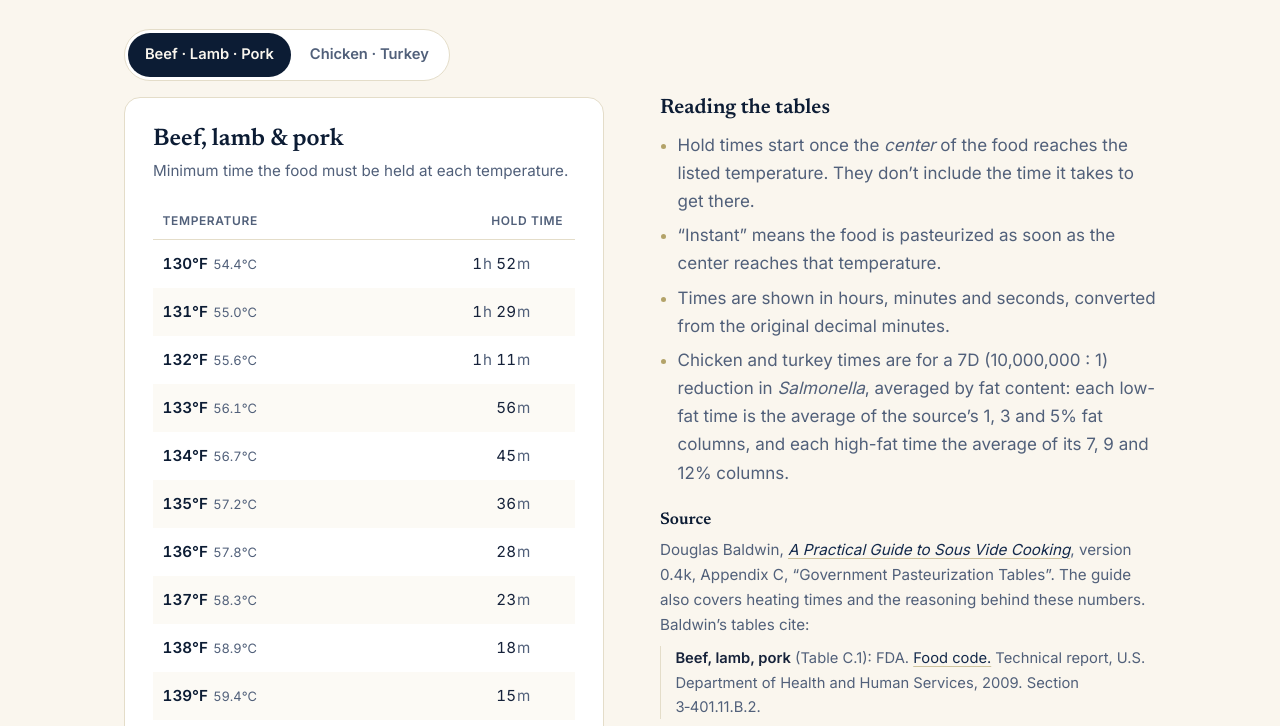
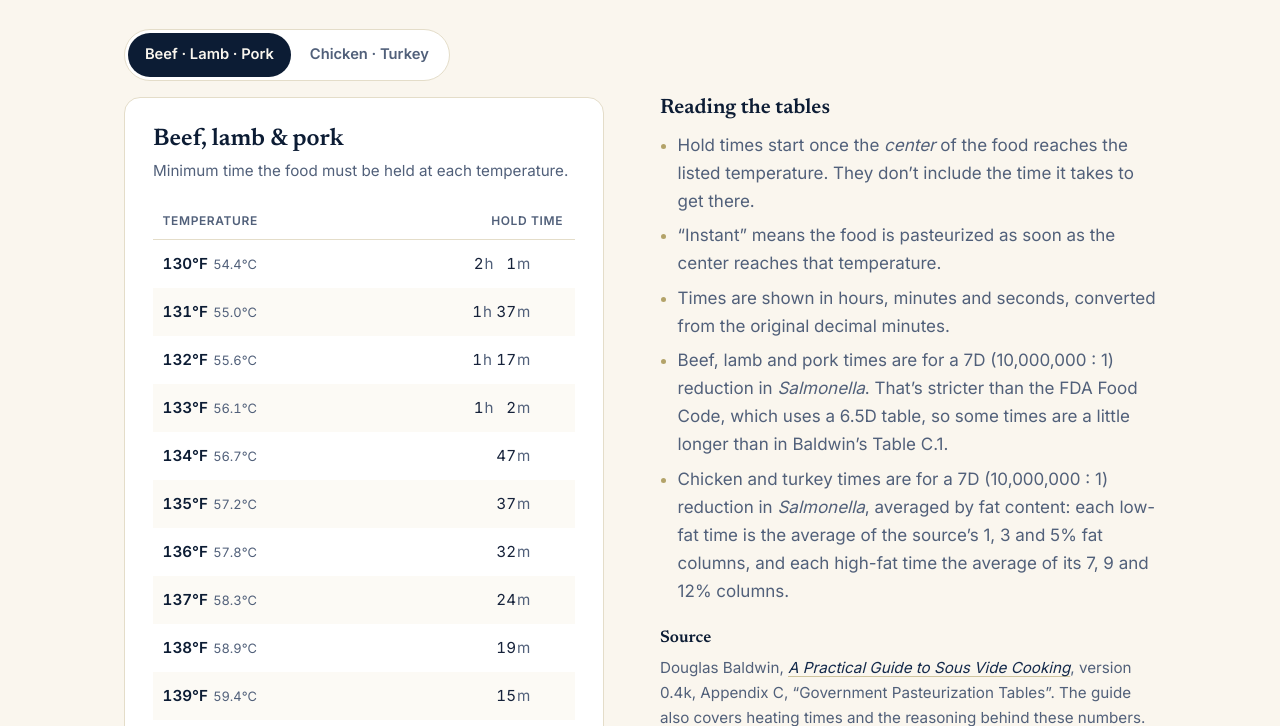
Before and after one commit to lakhani1118/lakhani1118.github.io, a plain HTML site: page pasteurization-tables.html in a window 1280 px wide. Shown: the part 213-939 px from the top of the page. Drawn offline with Linux system fonts and the light colour scheme.

Commit message:
Update sourcing

```diff
--- a/assets/js/pasteurization.js
+++ b/assets/js/pasteurization.js
@@ -5,13 +5,13 @@
 
   // ---------- Data ----------
 
-  // Table C.1: [°F, seconds]
+  // FSIS Notice 16-05, Attachment 1, 7-log10 column: [°F, seconds]
   var meat = [
-    [130, 112*60], [131, 89*60], [132, 71*60], [133, 56*60], [134, 45*60], [135, 36*60],
-    [136, 28*60], [137, 23*60], [138, 18*60], [139, 15*60], [140, 12*60], [141, 9*60],
-    [142, 8*60], [143, 6*60], [144, 5*60], [145, 4*60], [146, 169], [147, 134],
-    [148, 107], [149, 85], [150, 67], [151, 54], [152, 43], [153, 34], [154, 27],
-    [155, 22], [156, 17], [157, 14], [158, 0]
+    [130, 121*60], [131, 97*60], [132, 77*60], [133, 62*60], [134, 47*60], [135, 37*60],
+    [136, 32*60], [137, 24*60], [138, 19*60], [139, 15*60], [140, 12*60], [141, 10*60],
+    [142, 8*60], [143, 6*60], [144, 5*60], [145, 4*60], [146, 182], [147, 144],
+    [148, 115], [149, 91], [150, 72], [151, 58], [152, 46], [153, 37], [154, 29],
+    [155, 23], [156, 19], [157, 15], [158, 0]
   ];
 
   // Table C.2: [°F, 1%, 3%, 5%, 7%, 9%, 12% fat], m = minutes, s = seconds
--- a/pasteurization-tables.html
+++ b/pasteurization-tables.html
@@ -110,13 +110,14 @@
 					<li>Hold times start once the <em>center</em> of the food reaches the listed temperature. They don&rsquo;t include the time it takes to get there.</li>
 					<li>&ldquo;Instant&rdquo; means the food is pasteurized as soon as the center reaches that temperature.</li>
 					<li>Times are shown in hours, minutes and seconds, converted from the original decimal minutes.</li>
+					<li>Beef, lamb and pork times are for a 7D (10,000,000&nbsp;:&nbsp;1) reduction in <em>Salmonella</em>. That&rsquo;s stricter than the FDA Food Code, which uses a 6.5D table, so some times are a little longer than in Baldwin&rsquo;s Table C.1.</li>
 					<li>Chicken and turkey times are for a 7D (10,000,000&nbsp;:&nbsp;1) reduction in <em>Salmonella</em>, averaged by fat content: each low-fat time is the average of the source&rsquo;s 1, 3 and 5% fat columns, and each high-fat time the average of its 7, 9 and 12% columns.</li>
 				</ul>
 				<h3>Source</h3>
-				<p class="cite">Douglas Baldwin, <a href="https://douglasbaldwin.com/sous-vide.html#Government_Pasteurization_Tables" target="_blank" rel="noopener"><i>A Practical Guide to Sous Vide Cooking</i></a>, version 0.4k, Appendix C, &ldquo;Government Pasteurization Tables&rdquo;. The guide also covers heating times and the reasoning behind these numbers. Baldwin&rsquo;s tables cite:</p>
+				<p class="cite">Douglas Baldwin, <a href="https://douglasbaldwin.com/sous-vide.html#Government_Pasteurization_Tables" target="_blank" rel="noopener"><i>A Practical Guide to Sous Vide Cooking</i></a>, version 0.4k, Appendix C, &ldquo;Government Pasteurization Tables&rdquo;. The guide also covers heating times and the reasoning behind these numbers. The times on this page come from:</p>
 				<ul class="refs">
-					<li><span class="ref-for">Beef, lamb, pork</span> (Table C.1): FDA. <a href="http://www.fda.gov/Food/FoodSafety/RetailFoodProtection/FoodCode/FoodCode2009/default.htm" target="_blank" rel="noopener">Food code.</a> Technical report, U.S. Department of Health and Human Services, 2009. Section 3&#8209;401.11.B.2.</li>
-					<li><span class="ref-for">Chicken, turkey</span> (Table C.2): FSIS. <a href="http://www.fsis.usda.gov/OPPDE/rdad/FSISNotices/RTE_Poultry_Tables.pdf" target="_blank" rel="noopener">Time-temperature tables for cooking ready-to-eat poultry products.</a> Notice 16&#8209;05, Food Safety and Inspection Service, 2005.</li>
+					<li><span class="ref-for">Beef, lamb, pork</span>: FSIS. <a href="https://web.archive.org/web/20130221215907/http://www.fsis.usda.gov/OPPDE/rdad/FSISNotices/RTE_Poultry_Tables.pdf" target="_blank" rel="noopener">Time-temperature tables for cooking ready-to-eat poultry products.</a> Notice 16&#8209;05, Food Safety and Inspection Service, 2005. Attachment&nbsp;1, 7&#8209;log<sub>10</sub> column. Baldwin&rsquo;s Table C.1 uses the 6.5&#8209;log<sub>10</sub> times from the FDA <a href="https://www.fda.gov/food/fda-food-code/food-code-2009" target="_blank" rel="noopener">Food Code</a> (2009, section 3&#8209;401.11.B.2).</li>
+					<li><span class="ref-for">Chicken, turkey</span> (Table C.2): FSIS. <a href="https://web.archive.org/web/20130221215907/http://www.fsis.usda.gov/OPPDE/rdad/FSISNotices/RTE_Poultry_Tables.pdf" target="_blank" rel="noopener">Time-temperature tables for cooking ready-to-eat poultry products.</a> Notice 16&#8209;05, Food Safety and Inspection Service, 2005. Attachment&nbsp;2.</li>
 				</ul>
 			</div>
 			</div>
```
